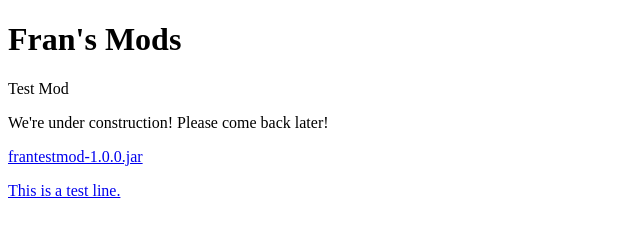
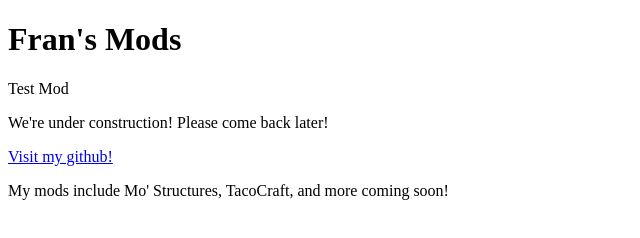
Before and after one commit to franiscoder/franiscoder.github.io, a plain HTML site: page repository/index.html in a window 1280 px wide. Shown: the whole page, without its empty margins (0-640 px from the left). Drawn offline with Linux system fonts and the light colour scheme.

Commit message:
April Update

```diff
--- a/repository/index.html
+++ b/repository/index.html
@@ -4,8 +4,7 @@
 <h1>Fran's Mods</h1>
 <p>Test Mod</p>
 <p> We're under construction! Please come back later!</p>
-<p>  <a href="C:\Users\franv\Documents\workspace\franiscoder.github.io\repository\frantestmod-1.0.0.jar">frantestmod-1.0.0.jar</a>  </p>
-<p>  <a href="\repository\frantestmod-1.0.0.jar" link></p>
-<p>  This is a test line. </p>
+<p>  <a href="https://github.com/franiscoder">Visit my github!</a>  </p>
+<p> My mods include Mo' Structures, TacoCraft, and more coming soon!</p>
 </body>
 </html>
```
